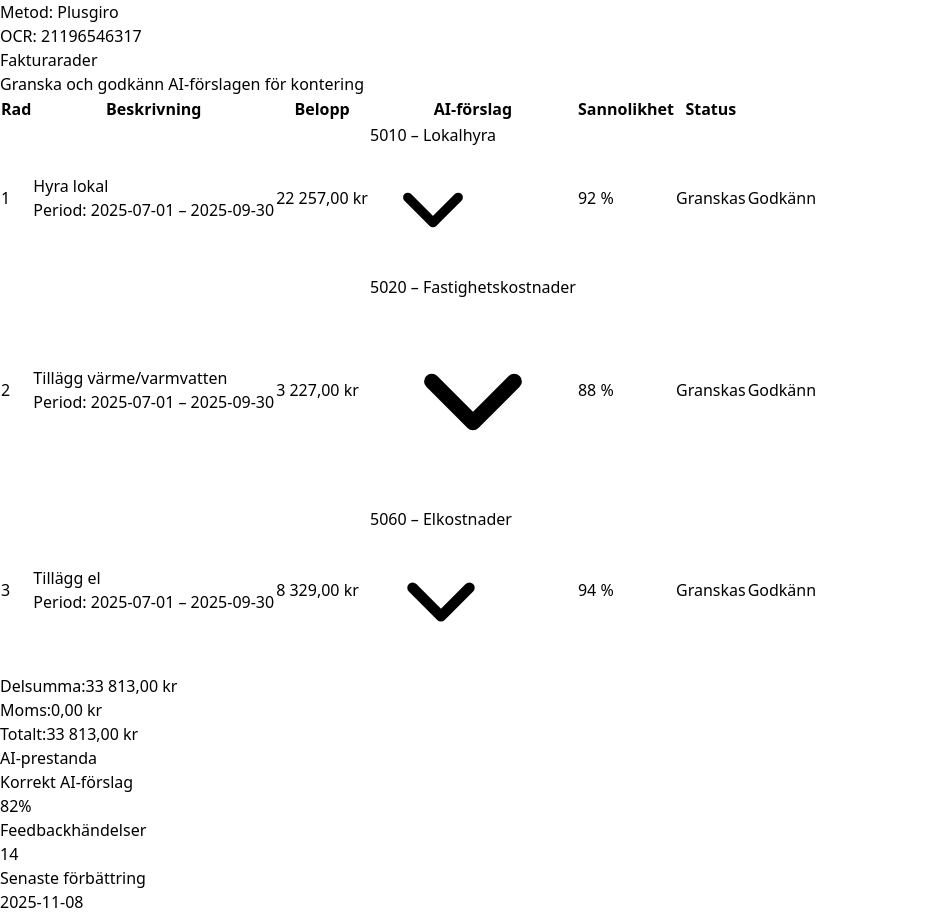
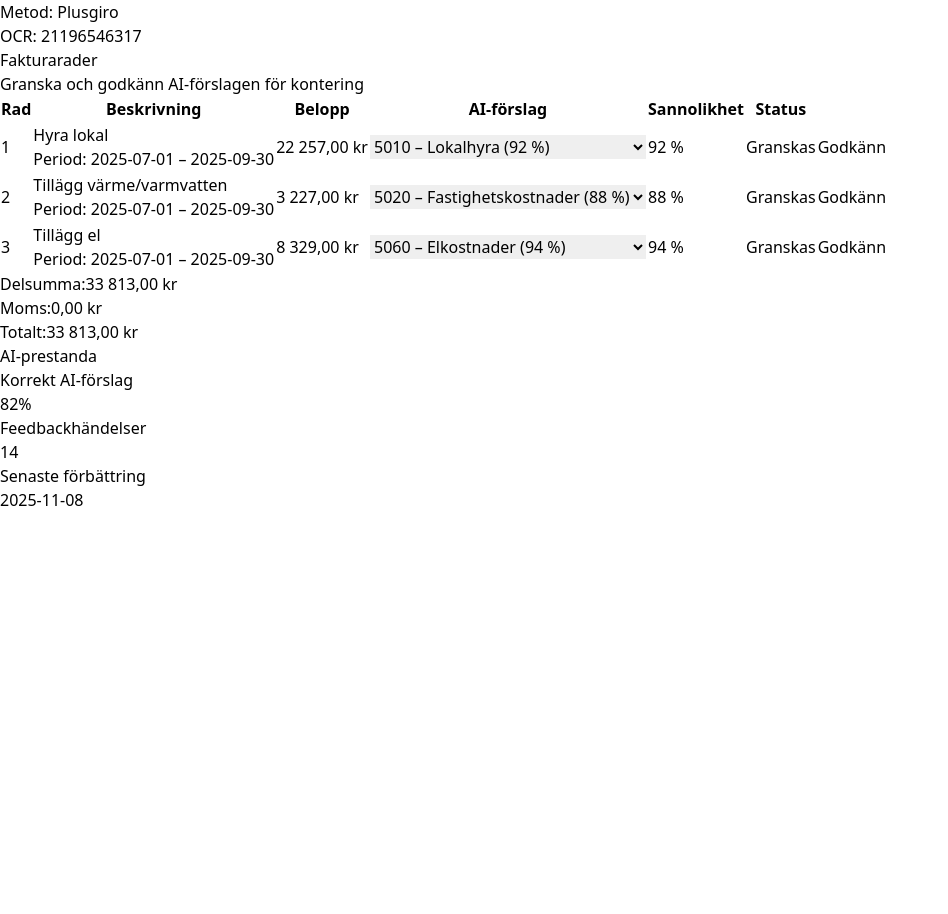
Before and after one commit to rcn123/vostra-invoice-web, a React app in the folder frontend/: page /vostra-invoice/demo/invoice/1 in a window 1280 px wide. Shown: the part 7144-8058 px from the top of the page, without its empty margins (0-948 px from the left). After the commit the page ends 7656 px from the top, so only its background shows below. Built offline with nearby package versions, Linux system fonts and the light colour scheme; the HTML template or start-up script is replaced by a standard one.

Commit message:
back to basics

```diff
--- a/frontend/src/components/AccountDropdown.tsx
+++ b/frontend/src/components/AccountDropdown.tsx
@@ -1,5 +1,4 @@
 import { AISuggestion } from '../data/mockInvoices';
-import { useState, useRef, useEffect } from 'react';
 
 interface AccountDropdownProps {
   suggestions: AISuggestion[];
@@ -8,72 +7,19 @@ interface AccountDropdownProps {
 }
 
 export default function AccountDropdown({ suggestions, selectedAccount, onChange }: AccountDropdownProps) {
-  const [isOpen, setIsOpen] = useState(false);
-  const dropdownRef = useRef<HTMLDivElement>(null);
-
-  useEffect(() => {
-    const handleClickOutside = (event: MouseEvent) => {
-      if (dropdownRef.current && !dropdownRef.current.contains(event.target as Node)) {
-        setIsOpen(false);
-      }
-    };
-
-    document.addEventListener('mousedown', handleClickOutside);
-    return () => document.removeEventListener('mousedown', handleClickOutside);
-  }, []);
-
-  const getConfidenceBarColor = (confidence: number) => {
-    if (confidence >= 0.9) return 'bg-green-200';
-    if (confidence >= 0.7) return 'bg-yellow-200';
-    return 'bg-gray-200';
-  };
-
   const selectedSuggestion = suggestions.find(s => s.account_number === selectedAccount) || suggestions[0];
 
   return (
-    <div className="relative" ref={dropdownRef}>
-      <button
-        type="button"
-        onClick={() => setIsOpen(!isOpen)}
-        className="w-full min-w-[280px] text-left text-sm border border-gray-300 rounded-md px-3 py-2 bg-white hover:bg-gray-50 focus:ring-2 focus:ring-blue-500 focus:border-blue-500 cursor-pointer flex items-center justify-between"
-      >
-        <span>{selectedSuggestion.account_number} – {selectedSuggestion.account_name}</span>
-        <svg className="w-5 h-5 text-gray-400" fill="none" stroke="currentColor" viewBox="0 0 20 20">
-          <path strokeLinecap="round" strokeLinejoin="round" strokeWidth={1.5} d="M6 8l4 4 4-4" />
-        </svg>
-      </button>
-
-      {isOpen && (
-        <div className="absolute z-50 mt-1 w-full bg-white border border-gray-300 rounded-md shadow-lg max-h-60 overflow-auto">
-          {suggestions.map((suggestion) => (
-            <button
-              key={suggestion.account_number}
-              type="button"
-              onClick={() => {
-                onChange(suggestion.account_number);
-                setIsOpen(false);
-              }}
-              className="w-full text-left px-3 py-2 hover:bg-gray-50 focus:bg-gray-50 focus:outline-none relative"
-            >
-              {/* Subtle progress bar background */}
-              <div
-                className={`absolute left-0 top-0 bottom-0 ${getConfidenceBarColor(suggestion.confidence)} opacity-30`}
-                style={{ width: `${suggestion.confidence * 100}%` }}
-              />
-
-              {/* Content */}
-              <div className="relative flex items-center justify-between text-sm">
-                <span className="font-medium">
-                  {suggestion.account_number} – {suggestion.account_name}
-                </span>
-                <span className="text-gray-600 ml-4">
-                  {Math.round(suggestion.confidence * 100)} %
-                </span>
-              </div>
-            </button>
-          ))}
-        </div>
-      )}
-    </div>
+    <select
+      value={selectedAccount}
+      onChange={(e) => onChange(e.target.value)}
+      className="w-full min-w-[280px] text-sm border border-gray-300 rounded-md px-3 py-2 bg-white hover:bg-gray-50 focus:ring-2 focus:ring-blue-500 focus:border-blue-500 cursor-pointer"
+    >
+      {suggestions.map((suggestion) => (
+        <option key={suggestion.account_number} value={suggestion.account_number}>
+          {suggestion.account_number} – {suggestion.account_name} ({Math.round(suggestion.confidence * 100)} %)
+        </option>
+      ))}
+    </select>
   );
 }
--- a/frontend/src/pages/InvoiceDetailPage.tsx
+++ b/frontend/src/pages/InvoiceDetailPage.tsx
@@ -145,7 +145,7 @@ export default function InvoiceDetailPage() {
             </p>
           </div>
 
-          <div className="overflow-x-auto" style={{ overflowY: 'visible' }}>
+          <div className="overflow-x-auto">
             <table className="min-w-full divide-y divide-gray-200">
               <thead className="bg-gray-50">
                 <tr>
```
